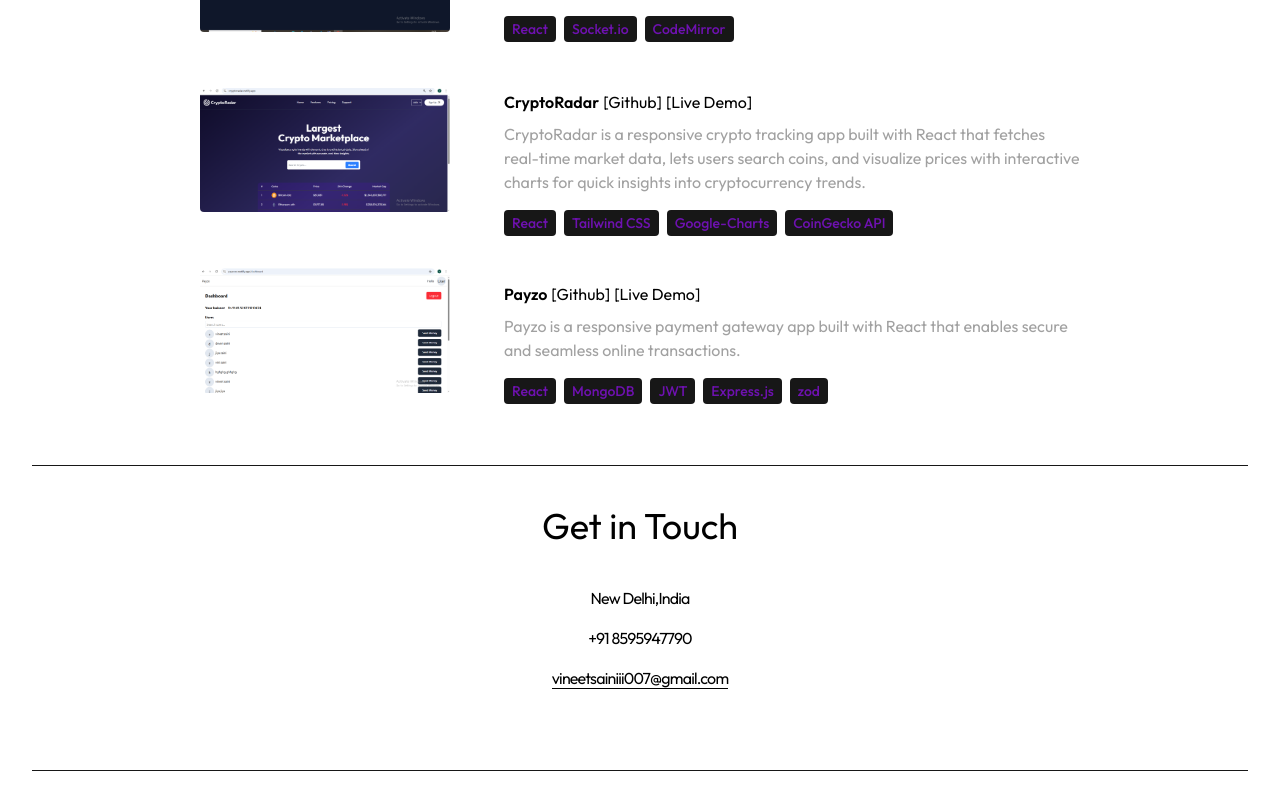
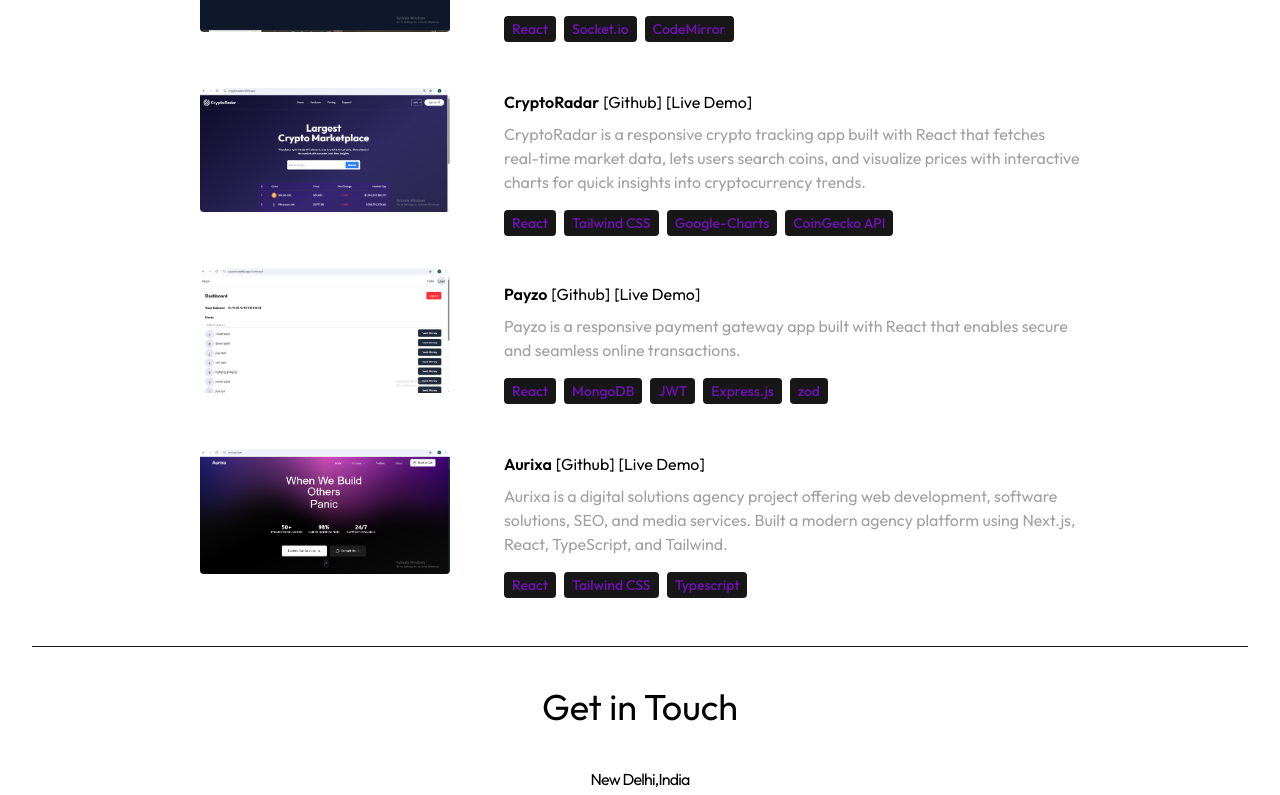
Before and after one commit to vineetsaini007/portfolio, a React (Vite) app: page / in a window 1280 px wide. Shown: the part 2556-3351 px from the top of the page. Before the commit the page ends 3327 px from the top, so only its background shows below. Built offline with nearby package versions, Linux system fonts and the light colour scheme.

Commit message:
adding projects

```diff
--- a/src/constant/index.js
+++ b/src/constant/index.js
@@ -1,6 +1,8 @@
 import project1 from "../assets/projects/project1.png"
 import project2 from "../assets/projects/project2.png"
 import project3 from "../assets/projects/project3.png"
+import project4 from "../assets/projects/project4.png"
+
 
 export const HERO_CONTENT = `I am a final year student pursuing B.Tech. in Computer Science & Engineering from Delhi Technical Campus , Guru Gobind Singh Indraprastha University.
 I’m a curious learner and passionate Software Developer in the making. I’m on a journey to turn my love for coding into solutions that make a difference.
@@ -42,6 +44,14 @@
     description:"Payzo is a responsive payment gateway app built with React that enables secure and seamless online transactions.",
     technologies: ["React","MongoDB", "JWT","Express.js", "zod"],
     github: "https://github.com/vineetsaini007/Payzo"
+  },
+  {
+    title: "Aurixa",
+    image: project4,
+    link: "https://aurixaa.com/",
+    description:"Aurixa is a digital solutions agency project offering web development, software solutions, SEO, and media services. Built a modern agency platform using Next.js, React, TypeScript, and Tailwind.",
+    technologies: ["React","Tailwind CSS","Typescript"],
+    github: "https://github.com/vineetsaini007/Aurixa"
   }]
 
 
```
Also changed, not shown: src/assets/projects/project4.png (added).
